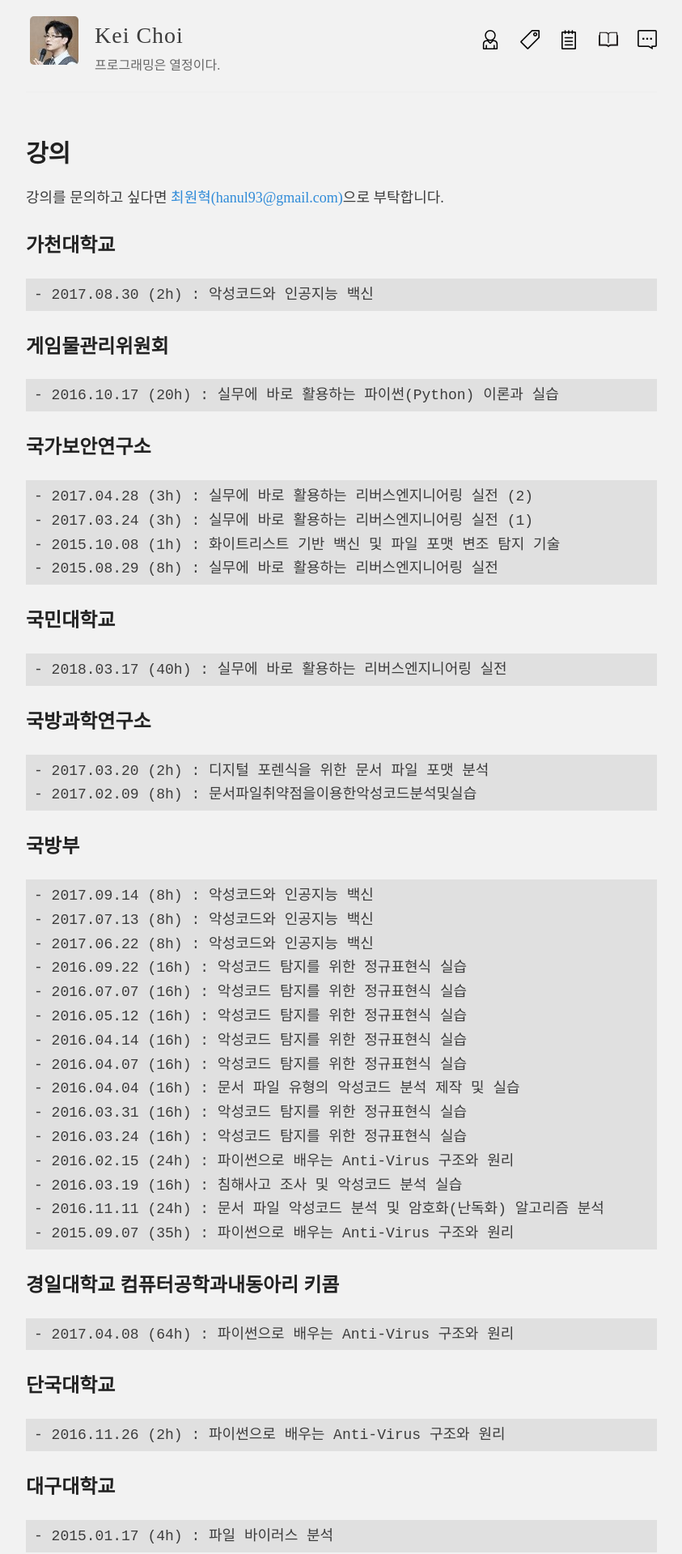
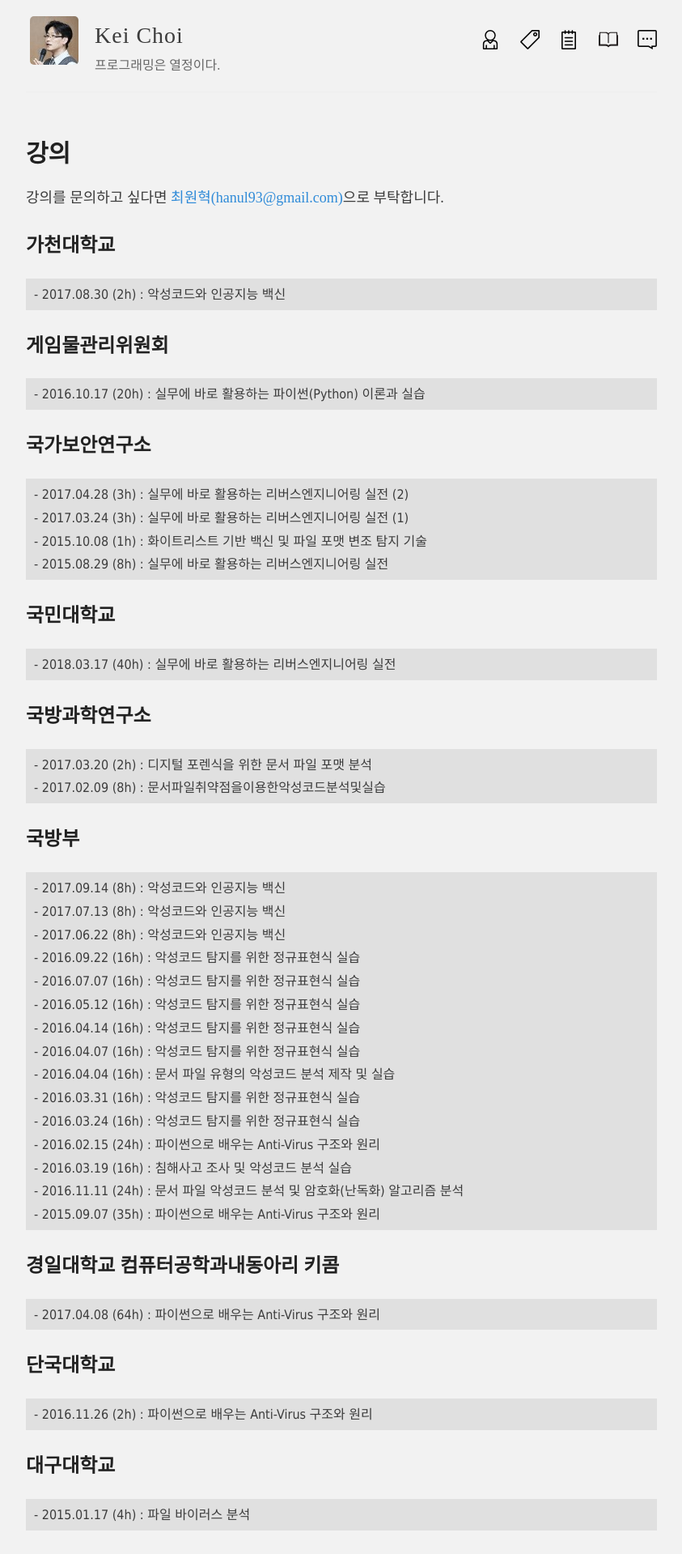
Before and after one commit to hanul93/hanul93.github.com, a Jekyll site: the page built from lecture.md, in a window 1280 px wide. Shown: the top 1919 px of the page at 81% size, without its empty margins (218-1061 px from the left). Built offline with Jekyll 4.4.1, drawn with Linux system fonts in a browser that asks for light colours; nearby versions of some CDN libraries.

Commit message:
강의 code 스타일 적용

```diff
--- a/lecture.md
+++ b/lecture.md
@@ -9,20 +9,20 @@
 
 ## 가천대학교
 
-<div class="highlighter-rouge"><pre class="highlight"><code>- 2017.08.30 (2h) : 악성코드와 인공지능 백신
+<div class="highlighter-rouge"><pre class="highlight"><code class="keibox">- 2017.08.30 (2h) : 악성코드와 인공지능 백신
 </code></pre>
 </div>
 
 
 ## 게임물관리위원회
 
-<div class="highlighter-rouge"><pre class="highlight"><code>- 2016.10.17 (20h) : 실무에 바로 활용하는 파이썬(Python) 이론과 실습
+<div class="highlighter-rouge"><pre class="highlight"><code class="keibox">- 2016.10.17 (20h) : 실무에 바로 활용하는 파이썬(Python) 이론과 실습
 </code></pre>
 </div>
 
 ## 국가보안연구소
 
-<div class="highlighter-rouge"><pre class="highlight"><code>- 2017.04.28 (3h) : 실무에 바로 활용하는 리버스엔지니어링 실전 (2)
+<div class="highlighter-rouge"><pre class="highlight"><code class="keibox">- 2017.04.28 (3h) : 실무에 바로 활용하는 리버스엔지니어링 실전 (2)
 - 2017.03.24 (3h) : 실무에 바로 활용하는 리버스엔지니어링 실전 (1)
 - 2015.10.08 (1h) : 화이트리스트 기반 백신 및 파일 포맷 변조 탐지 기술
 - 2015.08.29 (8h) : 실무에 바로 활용하는 리버스엔지니어링 실전
@@ -31,20 +31,20 @@
 
 ## 국민대학교
 
-<div class="highlighter-rouge"><pre class="highlight"><code>- 2018.03.17 (40h) : 실무에 바로 활용하는 리버스엔지니어링 실전
+<div class="highlighter-rouge"><pre class="highlight"><code class="keibox">- 2018.03.17 (40h) : 실무에 바로 활용하는 리버스엔지니어링 실전
 </code></pre>
 </div>
 
 ## 국방과학연구소
 
-<div class="highlighter-rouge"><pre class="highlight"><code>- 2017.03.20 (2h) : 디지털 포렌식을 위한 문서 파일 포맷 분석
+<div class="highlighter-rouge"><pre class="highlight"><code class="keibox">- 2017.03.20 (2h) : 디지털 포렌식을 위한 문서 파일 포맷 분석
 - 2017.02.09 (8h) : 문서파일취약점을이용한악성코드분석및실습
 </code></pre>
 </div>
 
 ## 국방부
 
-<div class="highlighter-rouge"><pre class="highlight"><code>- 2017.09.14 (8h) : 악성코드와 인공지능 백신
+<div class="highlighter-rouge"><pre class="highlight"><code class="keibox">- 2017.09.14 (8h) : 악성코드와 인공지능 백신
 - 2017.07.13 (8h) : 악성코드와 인공지능 백신
 - 2017.06.22 (8h) : 악성코드와 인공지능 백신
 - 2016.09.22 (16h) : 악성코드 탐지를 위한 정규표현식 실습
@@ -64,27 +64,27 @@
 
 ## 경일대학교 컴퓨터공학과내동아리 키콤
 
-<div class="highlighter-rouge"><pre class="highlight"><code>- 2017.04.08 (64h) : 파이썬으로 배우는 Anti-Virus 구조와 원리
+<div class="highlighter-rouge"><pre class="highlight"><code class="keibox">- 2017.04.08 (64h) : 파이썬으로 배우는 Anti-Virus 구조와 원리
 </code></pre>
 </div>
 
 ## 단국대학교
 
-<div class="highlighter-rouge"><pre class="highlight"><code>- 2016.11.26 (2h) : 파이썬으로 배우는 Anti-Virus 구조와 원리
+<div class="highlighter-rouge"><pre class="highlight"><code class="keibox">- 2016.11.26 (2h) : 파이썬으로 배우는 Anti-Virus 구조와 원리
 </code></pre>
 </div>
 
 
 ## 대구대학교
 
-<div class="highlighter-rouge"><pre class="highlight"><code>- 2015.01.17 (4h) : 파일 바이러스 분석
+<div class="highlighter-rouge"><pre class="highlight"><code class="keibox">- 2015.01.17 (4h) : 파일 바이러스 분석
 </code></pre>
 </div>
 
 
 ## 삼성SDS멀티캠퍼스
 
-<div class="highlighter-rouge"><pre class="highlight"><code>- 2015.09.21 (35h) : 리버스엔지니어링 심화
+<div class="highlighter-rouge"><pre class="highlight"><code class="keibox">- 2015.09.21 (35h) : 리버스엔지니어링 심화
 - 2015.08.24 (35h) : 리버스엔지니어링 실전
 </code></pre>
 </div>
@@ -92,34 +92,34 @@
 
 ## 서울대학교
 
-<div class="highlighter-rouge"><pre class="highlight"><code>- 2016.09.24 (2h) : 안드로이드 폰의 이미지 획득을 위한 기술적 접근
+<div class="highlighter-rouge"><pre class="highlight"><code class="keibox">- 2016.09.24 (2h) : 안드로이드 폰의 이미지 획득을 위한 기술적 접근
 </code></pre>
 </div>
 
 
 ## 성균관대학교
 
-<div class="highlighter-rouge"><pre class="highlight"><code>- 2016.02.11 (8h) : 문서 파일 악성코드 분석 및 암호화(난독화) 알고리즘 분석
+<div class="highlighter-rouge"><pre class="highlight"><code class="keibox">- 2016.02.11 (8h) : 문서 파일 악성코드 분석 및 암호화(난독화) 알고리즘 분석
 </code></pre>
 </div>
 
 
 ## 인도네시아 정부
 
-<div class="highlighter-rouge"><pre class="highlight"><code>- 2016.04.26 (24h) : 파이썬으로 배우는 Anti-Virus 구조와 원리
+<div class="highlighter-rouge"><pre class="highlight"><code class="keibox">- 2016.04.26 (24h) : 파이썬으로 배우는 Anti-Virus 구조와 원리
 </code></pre>
 </div>
 
 
 ## 지란지교 시큐리티
 
-<div class="highlighter-rouge"><pre class="highlight"><code>- 2016.06.15 (8h) : 한글 문서 취약점 악성코드 분석 및 탐지 방법
+<div class="highlighter-rouge"><pre class="highlight"><code class="keibox">- 2016.06.15 (8h) : 한글 문서 취약점 악성코드 분석 및 탐지 방법
 </code></pre>
 </div>
 
 
 ## NHN
 
-<div class="highlighter-rouge"><pre class="highlight"><code>- 2016.10.13 (25h) : 악성코드 분석기술 역량강화 리버싱 교육
+<div class="highlighter-rouge"><pre class="highlight"><code class="keibox">- 2016.10.13 (25h) : 악성코드 분석기술 역량강화 리버싱 교육
 </code></pre>
 </div>
```
